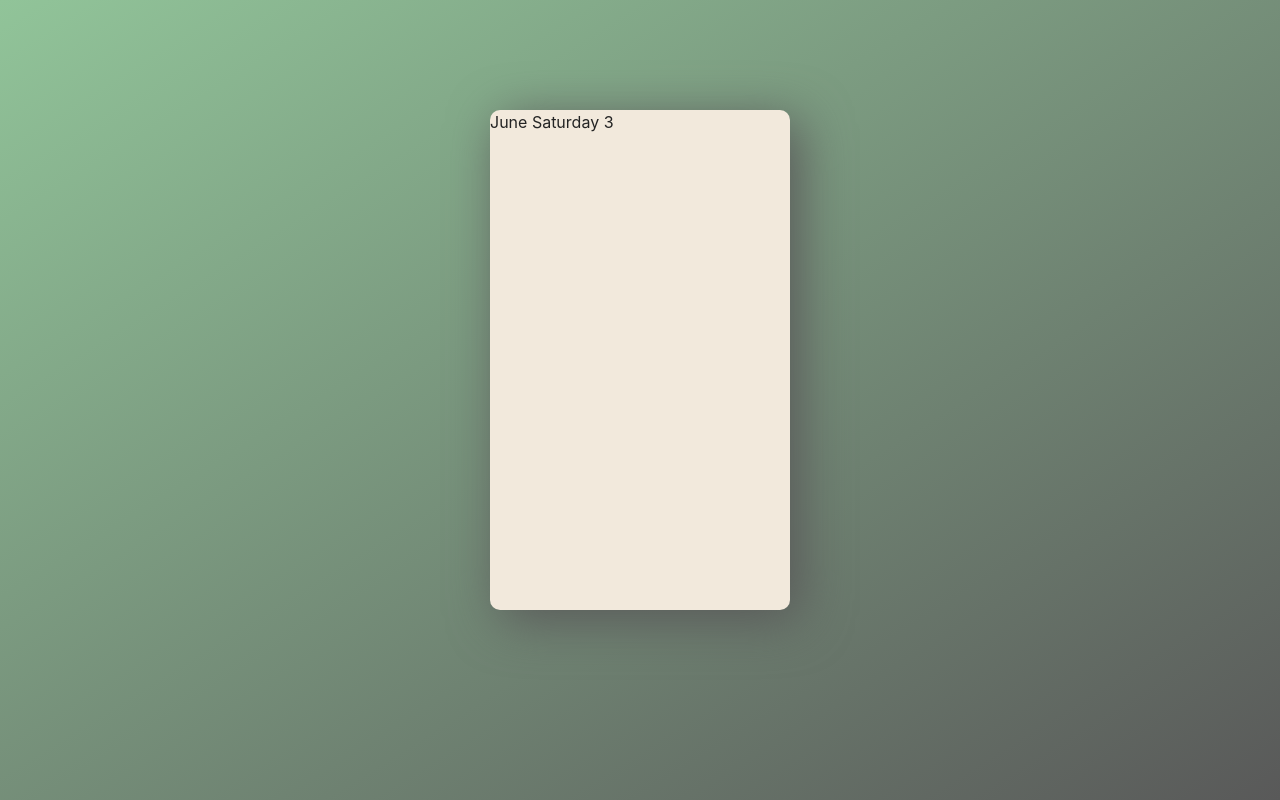
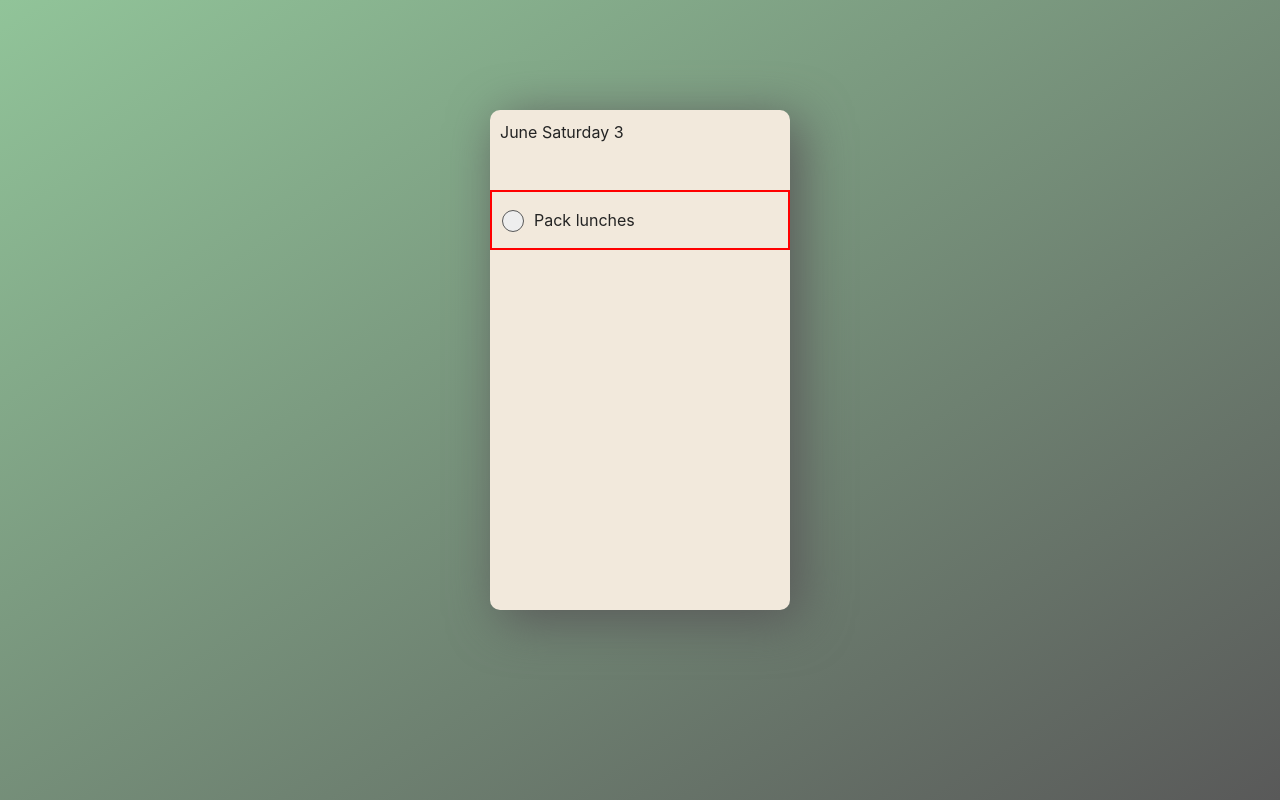
Before and after one commit to isildurrr1/todos-react, a React (Vite) app: page / in a window 1280 px wide. Built offline with nearby package versions, Linux system fonts and the light colour scheme.

Commit message:
add checkbox and trash-icon

```diff
--- a/src/components/App.tsx
+++ b/src/components/App.tsx
@@ -8,7 +8,23 @@ const App: React.FC = () => {
   const todaysDate: number = date.getDate();
   return (
     <div className="todo">
-      <div className="todo__container">{monthNow} {dayNow} {todaysDate}</div>
+      <div className="todo__container">
+        <header className="header">
+          {monthNow} {dayNow} {todaysDate}
+        </header>
+        <main className="main">
+          <div className="card">
+            <label className="checkbox">
+              <input type="checkbox" className="checkbox__input"/>
+              <div className="checkbox__checkmark"></div>
+            </label>
+            <div className="card__delete-overlay">
+              <span className="card__text">Pack lunches</span>
+              <button className="card__delete" type="button"></button>
+            </div>
+          </div>
+        </main>
+      </div>
     </div>
   )
 }
--- a/src/index.sass
+++ b/src/index.sass
@@ -5,7 +5,6 @@ $battleship-gray: #808f85
 $celadon: #91c499
 $linen: #f2e9dc
 $pear: #cfd11a
-
 
 :root
   font-family: Inter, system-ui, Avenir, Helvetica, Arial, sans-serif
@@ -16,12 +15,13 @@ $pear: #cfd11a
   width: 100%
   height: 100%
 
+
 h1
   font-size: 3.2em
   line-height: 1.1
 
 .todo
-  position: fixed
+  position: absolute
   top: 0
   left: 0
   width: 100%
@@ -33,7 +33,103 @@ h1
   left: 50%
   transform: translate(-50%, -10%)
   width: 300px
-  height: 500px
+  min-height: 500px
   border-radius: 10px
   box-shadow: 10px 10px 50px $davys-gray
   background-color: $linen
+
+.header
+  height: 80px
+  box-sizing: border-box
+  padding: 10px
+
+.card
+  display: flex
+  flex-direction: row
+  width: 100%
+  height: 60px
+  box-sizing: border-box
+  border: 2px red solid
+  padding: 10px
+  cursor: pointer
+
+.card__delete-overlay
+  width: 100%
+  display: flex
+  flex-direction: row
+  justify-content: space-between
+  pointer-events: auto
+  &:hover .card__delete
+    opacity: 0.6
+
+.card__delete
+  opacity: 0
+  transition: opacity .5s
+  margin-left: auto
+  background: url("./image/trash-icon-hover.svg") center no-repeat
+  background-size: 100% auto
+  border: 0
+  width: 25px
+  background-size: 100% auto
+  cursor: pointer
+  &:hover
+    opacity: 1 !important
+  &:active
+    width: 23px
+    margin-right: 1px
+
+.card__text
+  margin: auto 10px
+
+
+
+
+.checkbox
+  margin: auto 0
+  height: 22px
+  display: inline-block
+  position: relative
+  padding-left: 22px
+  cursor: pointer
+  user-select: none
+
+.checkbox__input
+  position: absolute
+  opacity: 0
+  cursor: pointer
+  height: 0
+  width: 0
+  &:checked ~ .checkbox__checkmark
+    background-color: #f7cb15
+    &:after
+      opacity: 1
+
+.checkbox:hover .checkbox__input
+  ~ .checkbox__checkmark
+    background-color: #eee
+  &:checked ~ .checkbox__checkmark
+    background-color: #f7cb15
+
+.checkbox__checkmark
+  box-sizing: content-box
+  border: 1px $davys-gray solid
+  position: absolute
+  top: 1px
+  left: 0
+  height: 20px
+  width: 20px
+  background-color: #eee
+  transition: background-color 0.25s ease
+  border-radius: 11px
+  &:after
+    content: ""
+    position: absolute
+    left: 7px
+    top: 4px
+    width: 4px
+    height: 8px
+    border: solid $davys-gray
+    border-width: 0 2px 2px 0
+    transform: rotate(45deg)
+    opacity: 0
+    transition: opacity 0.25s ease
```
Also changed, not shown: src/image/trash-icon-hover.svg (added), src/image/trash-icon.svg (added).
